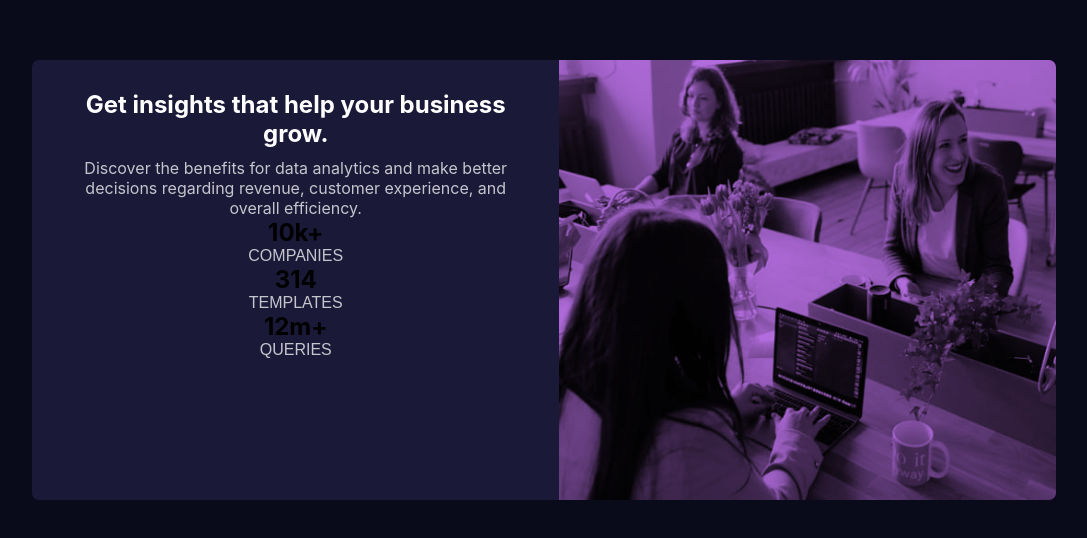
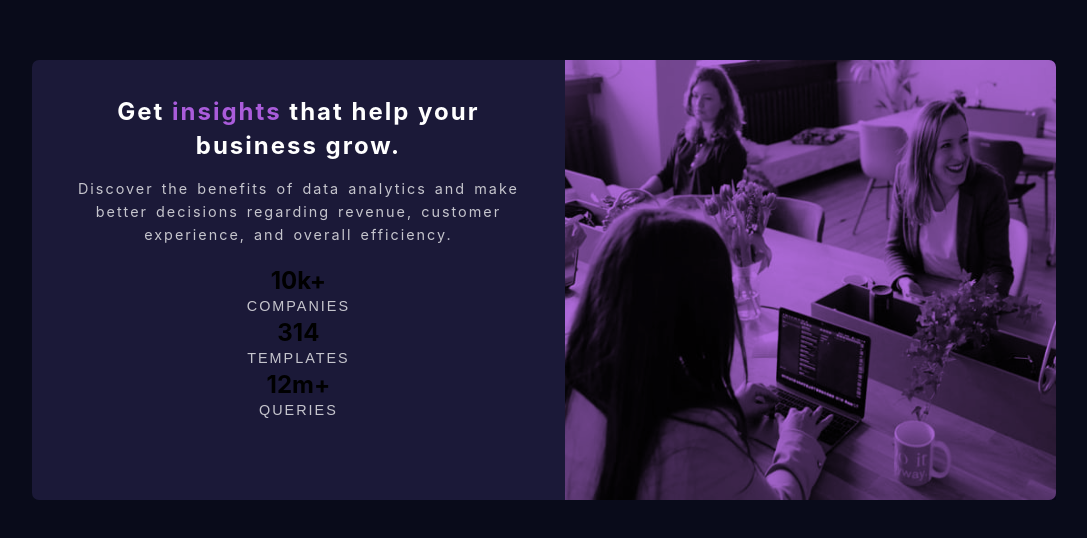
Before and after one commit to esla18/Stats-preview-card-component, a plain HTML site: page index.html in a window 1280 px wide. Shown: the part 120-658 px from the top of the page, without its empty margins (96-1183 px from the left). Drawn offline with Linux system fonts and the light colour scheme.

Commit message:
Started working on the heading and main paragraph

```diff
--- a/index.html
+++ b/index.html
@@ -22,10 +22,10 @@
       </section>
       <section class="text">
         <h1>
-          Get insights that help your business grow.
+          Get <span>insights</span> that help your business grow.
         </h1>
         <p>
-          Discover the benefits for data analytics and make better decisions regarding revenue, customer experience, and
+          Discover the benefits of data analytics and make better decisions regarding revenue, customer experience, and
           overall efficiency.
         </p>
         <section class="data-numbers">
--- a/style.css
+++ b/style.css
@@ -6,6 +6,11 @@
 }
 p {
     color: var(--clr-secondary-main-paragraph);
+    line-height: 1.6;
+    letter-spacing: 2px;
+    word-spacing: 2px;
+    font-size: 0.9rem;
+    font-weight: 400;
 }
 @import url('https://fonts.googleapis.com/css2?family=Inter:wght@400;700&display=swap');
 @import url('https://fonts.googleapis.com/css2?family=Lexend+Deca&display=swap');
@@ -97,15 +102,25 @@ font-family: var(--ff-main);
 .text {
     height: 67%;
     width: 100%;
-    padding: 30px;
+    padding: 35px 40px;
+
 }
 .text > h1 {
-    margin-bottom: 10px;
+    margin-bottom: 15px;
     color: var(--clr-secondary-main-heading);
+    letter-spacing: 2px;
+    line-height: 1.4;
+}
+.text > h1 > span {
+    color: var(--clr-primary-accent);
+}
+.text > p {
+    margin-bottom: 20px;
 }
 .data > p {
     font-family: var(--ff-secondary);
     text-transform: uppercase;
+
 }
 @media only screen and (min-width: 600px) {
     .text{
@@ -128,13 +143,3 @@ footer {
   footer a {
     color: hsl(228, 45%, 44%);
   }
-
-
-  /*Darker colour background using linear gradient but not following instructions completely
-
-  background: linear-gradient(
-        hsla(277, 72%, 35%, 0.5),
-        hsla(277, 72%, 35%, 0.5)
-      ),
-    url("images/image-header-mobile.jpg");
-    */
```
